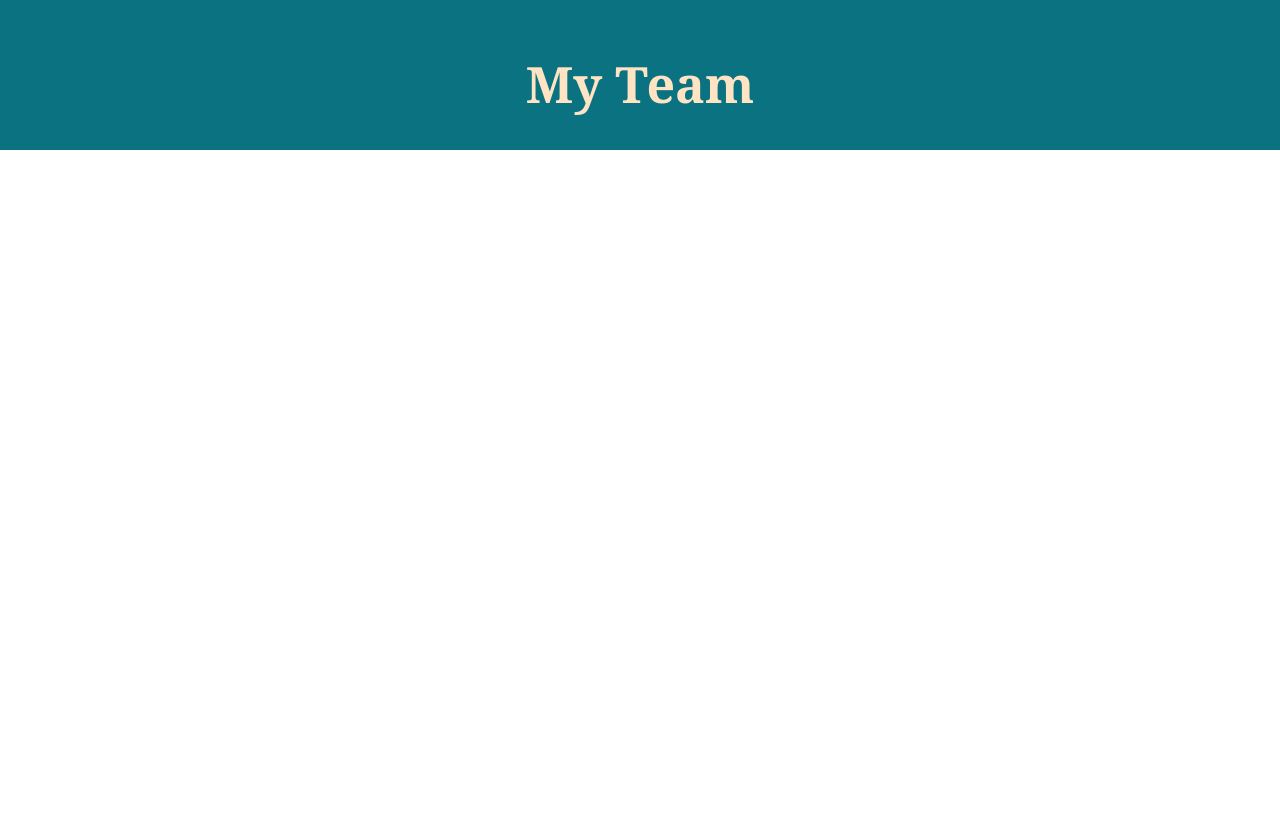
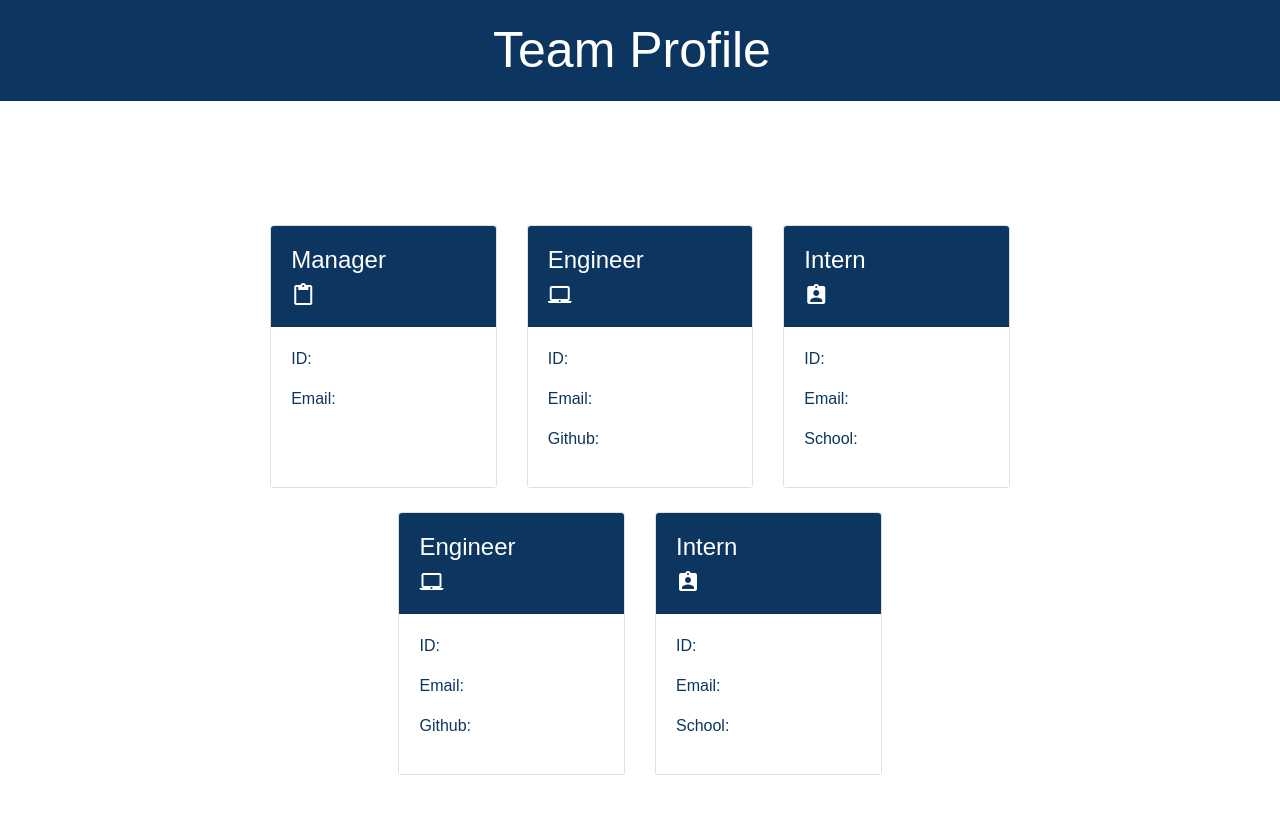
Before and after one commit to mertcetnn/Team-Profile-Generator, a website: page index.html in a window 1280 px wide. Drawn offline with nearby package versions, Linux system fonts and the light colour scheme.

Commit message:
html and css added with bootstrap

```diff
--- a/index.html
+++ b/index.html
@@ -5,32 +5,102 @@
     <meta http-equiv="X-UA-Compatible" content="IE=edge">
     <meta name="viewport" content="width=device-width, initial-scale=1.0">
     <title>Team Profile</title>
+    <link rel="stylesheet" href="https://stackpath.bootstrapcdn.com/bootstrap/4.5.0/css/bootstrap.min.css" integrity="sha384-9aIt2nRpC12Uk9gS9baDl411NQApFmC26EwAOH8WgZl5MYYxFfc+NcPb1dKGj7Sk" crossorigin="anonymous">
+      <link href="https://fonts.googleapis.com/icon?family=Material+Icons" rel="stylesheet">
     <link rel="stylesheet" href="style.css">
     <script src="https://kit.fontawesome.com/c502137733.js"></script>
 </head>
-<body>
+<header>
+    <nav class="navbar" id="navbar">
+        <span class="navbar-brand mb-0 h1 w-100 text-center" id="navbar-text">Team Profile</span>
+    </nav>
+</header>
+<main>
+    <div class="container">
+        <div class="row justify-content-center" id="team-cards">
+            <!--Team Cards-->
 
-    <div class="header-container">
+<div class="col-4 mt-4">
+  <div class="card h-100">
+      <div class="card-header">
+          <h3></h3>
+          <h4>Manager</h4><i class="material-icons">content_paste</i>
+      </div>
 
-        <h1 class="myteam" >My Team</h1>
+      <div class="card-body">
+          <p class="id">ID: </p>
+          <p class="email">Email: <a href="mailto:"></a></p>
+          <p class="office"></p>
+      </div>
 
+  </div>
+</div>
 
-    </div>
-    <main class="main-container">
+<div class="col-4 mt-4">
+  <div class="card h-100">
+      <div class="card-header">
+          <h3></h3>
+          <h4>Engineer</h4><i class="material-icons">laptop_mac</i>
+      </div>
 
-        <div class="employer-card">
-            <div class="employer-name">
+      <div class="card-body">
+          <p class="id">ID: </p>
+          <p class="email">Email: <a href="mailto:"></a></p>
+          <p class="github">Github: <a href=""></a></p>
+      </div>
 
-            </div>
+  </div>
+</div>
+
+<div class="col-4 mt-4">
+  <div class="card h-100">
+      <div class="card-header">
+          <h3></h3>
+          <h4>Intern</h4><i class="material-icons">assignment_ind</i>
+      </div>
+
+      <div class="card-body">
+          <p class="id">ID: </p>
+          <p class="email">Email:<a href="mailto:"></a></p>
+          <p class="school">School: </p>
+      </div>
+</div>
+</div>
+
+<div class="col-4 mt-4">
+  <div class="card h-100">
+      <div class="card-header">
+          <h3></h3>
+          <h4>Engineer</h4><i class="material-icons">laptop_mac</i>
+      </div>
+
+      <div class="card-body">
+          <p class="id">ID: </p>
+          <p class="email">Email: <a href="mailto:"></a></p>
+          <p class="github">Github: <a href=""></a></p>
+      </div>
+
+  </div>
+</div>
+
+<div class="col-4 mt-4">
+  <div class="card h-100">
+      <div class="card-header">
+          <h3></h3>
+          <h4>Intern</h4><i class="material-icons">assignment_ind</i>
+      </div>
+
+      <div class="card-body">
+          <p class="id">ID: </p>
+          <p class="email">Email:<a href="mailto:"></a></p>
+          <p class="school">School: </p>
+      </div>
+</div>
+</div>
 
         </div>
-
-
-    </main>
-
-
-
-
+    </div>
+</main>
 
 
 </body>
--- a/style.css
+++ b/style.css
@@ -1,18 +1,40 @@
-*{
-    margin: 0;
-    padding: 0;
+* {
+  box-sizing: border-box;
+}
+
+:root {
+  --primary: rgb(12, 54, 96);
+  --secondary: white;
+}
+
+body {
+  font-family: Arial, Helvetica, sans-serif;
+}
+
+#navbar {
+  background-color: var(--primary);
+  color: var(--secondary);
+  font-size: 50px;
+}
+
+.navbar-brand {
+  font-size: 50px;
+}
+
+
+.card-header {
+  background-color: var(--primary);
+  color: var(--secondary);
+}
+
+.card-body {
+  background-color: var(--secondary);
+  color: var(--primary);
+}
+
+.container {
+  margin: 100px auto;
+  justify-content: space-evenly;
+  display: flex;
 
 }
-.header-container{
-  background-color: rgb(11, 114, 130);
-  height: 150px;
-  display: flex;
-  justify-content: center;
-}
-.myteam{
-    padding:  50px;;
-    color: bisque;
-    font-family: Georgia, 'Times New Roman', Times, serif;
-    font-weight: bold;
-    font-size: 50px;
-}
```
Also changed, not shown: src/generate.js (added).
